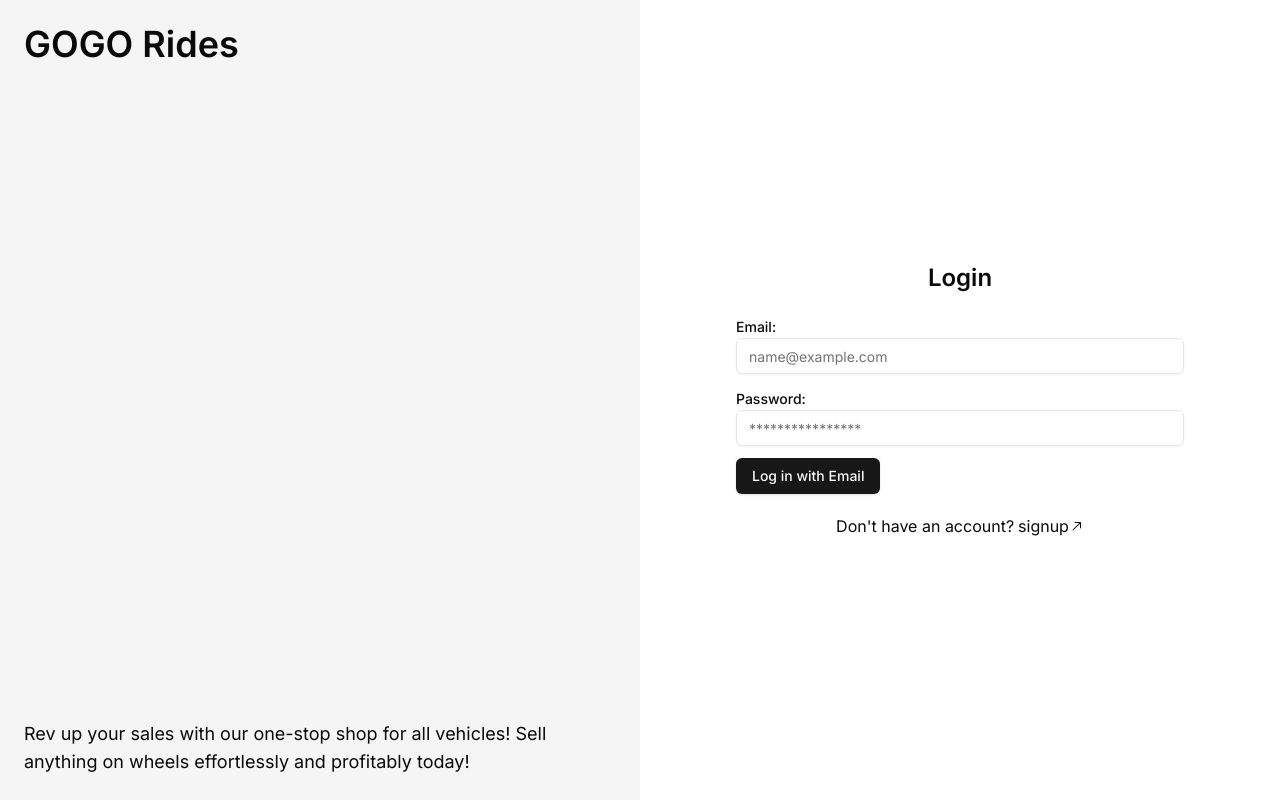
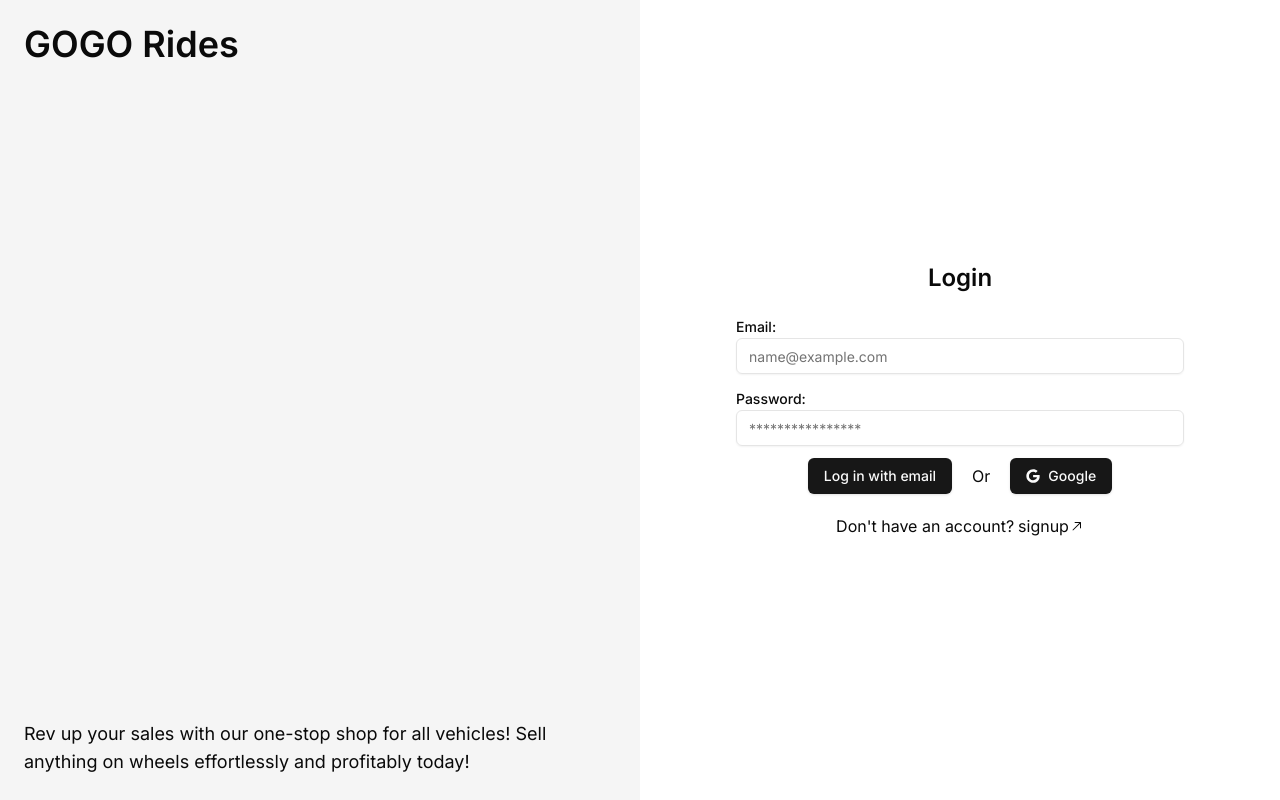
Before and after one commit to frustrated018/gogo-rides, a Next.js app: page /login in a window 1280 px wide. Built offline with nearby package versions, Linux system fonts and the light colour scheme; no server answers.

Commit message:
Login page setup done
Set up the login page to handle the db call and check if user exists in db...
Need to fine tune the logic but this will do for now
Alos added the social login using google

```diff
--- a/actions/auth-actions.js
+++ b/actions/auth-actions.js
@@ -27,3 +27,27 @@
     throw new Error("Failed to Add User To the Database", { cause: error });
   }
 }
+
+//? Function to check for user in db are different for signup and login. in one if there is user thats an error other positive
+
+//! Users existance for login
+export async function LoginUserExists(formData) {
+  const email = formData.get("email");
+  try {
+    await connect();
+    const userMatch = await User.findOne({ email });
+
+    // if doesn't exist throw error
+    if (!userMatch) {
+      throw new Error("User doesn't exists");
+    }
+
+    // If user exist, return a success message
+    return "Found user in DB";
+
+
+  } catch (error) {
+    console.log(error);
+    throw new Error(error);
+  }
+}
--- a/app/(Auth)/login/login-form.jsx
+++ b/app/(Auth)/login/login-form.jsx
@@ -1,30 +1,110 @@
+"use client";
+
+import { LoginUserExists } from "@/actions/auth-actions";
 import { Button } from "@/components/ui/button";
 import { Input } from "@/components/ui/input";
 import { Label } from "@/components/ui/label";
+import { ReloadIcon } from "@radix-ui/react-icons";
+import { useRouter } from "next/navigation";
+import { FaGoogle } from "react-icons/fa6";
+import { toast } from "sonner";
+import { useFormStatus } from "react-dom";
+import {
+  useSignInWithEmailAndPassword,
+  useSignInWithGoogle,
+} from "react-firebase-hooks/auth";
+import { auth } from "@/firebase/config";
+
+//! Submit button based on state
+function SubmitButton() {
+  const router = useRouter();
+  const { pending } = useFormStatus();
+  const [signInWithGoogle] = useSignInWithGoogle(auth);
+
+  return (
+    <div className="flex justify-center items-center gap-2 md:gap-5 flex-col sm:flex-row">
+      {pending ? (
+        <Button disabled>
+          <ReloadIcon className="mr-2 h-4 w-4 animate-spin" />
+          Please wait
+        </Button>
+      ) : (
+        <Button type="submit">Log in with email</Button>
+      )}
+      <p>Or</p>
+      <Button
+        onClick={async () => {
+          try {
+            await signInWithGoogle();
+            // TODO: make a db call to check if user already exisits
+
+            toast.success("Welcome to Back!");
+            router.push("/");
+          } catch (error) {
+            // TODO: Throw error from db
+            toast.error("Couldn't sign up using Google!");
+          }
+        }}
+        className="flex justify-center items-center gap-2"
+      >
+        <FaGoogle /> Google
+      </Button>
+    </div>
+  );
+}
 
 const LoginForm = () => {
+  const [signInWithEmailAndPassword] = useSignInWithEmailAndPassword(auth);
+  const router = useRouter();
+
   return (
     <div className="w-full flex flex-col justify-center items-center">
       <h2 className="text-2xl font-semibold mb-5">Login</h2>
-      <form className="w-[90%] max-w-md mx-auto flex-grow space-y-3">
+      <form
+        action={async (formData) => {
+          const password = formData.get("password");
+          const email = formData.get("email");
+          try {
+            const usersExistance = await LoginUserExists(formData);
+
+            const signIn = await signInWithEmailAndPassword(email, password);
+
+            await Promise.all([usersExistance, signIn]);
+
+            // Display success message to the user
+            toast.success("Welcome Back!!");
+            router.push("/");
+          } catch (error) {
+            console.log(error);
+            toast.error(`${error.message}`);
+          }
+        }}
+        className="w-[90%] max-w-md mx-auto flex-grow space-y-3"
+      >
         <div>
           <Label htmlFor="email">Email:</Label>
           <Input
             className="w-full"
-            id="email"
+            name="email"
             placeholder="name@example.com"
             type="email"
             autoCapitalize="none"
             autoComplete="email"
             autoCorrect="off"
+            required
           />
         </div>
 
         <div>
           <Label htmlFor="email">Password:</Label>
-          <Input id="password" placeholder="****************" type="password" />
+          <Input
+            name="password"
+            placeholder="****************"
+            type="password"
+            required
+          />
         </div>
-        <Button type="submit">Log in with Email</Button>
+        <SubmitButton />
       </form>
     </div>
   );
```
